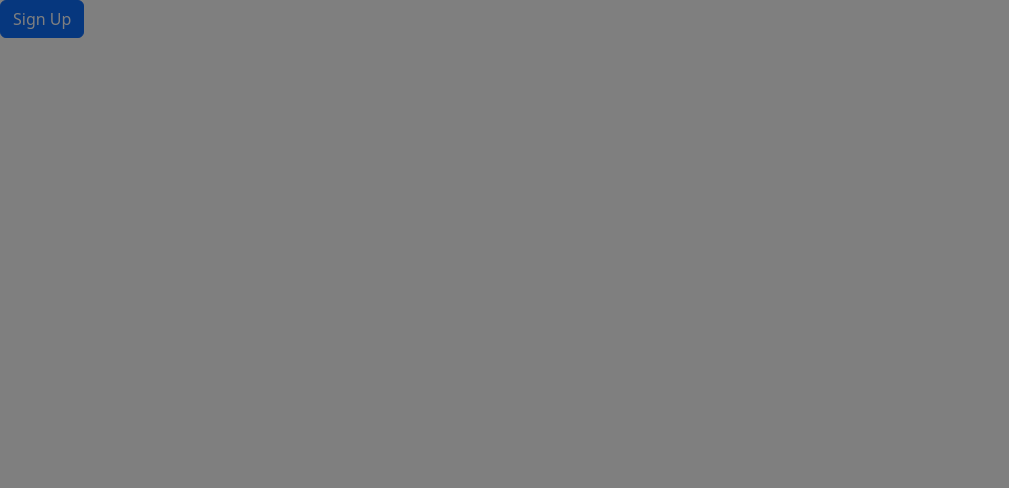
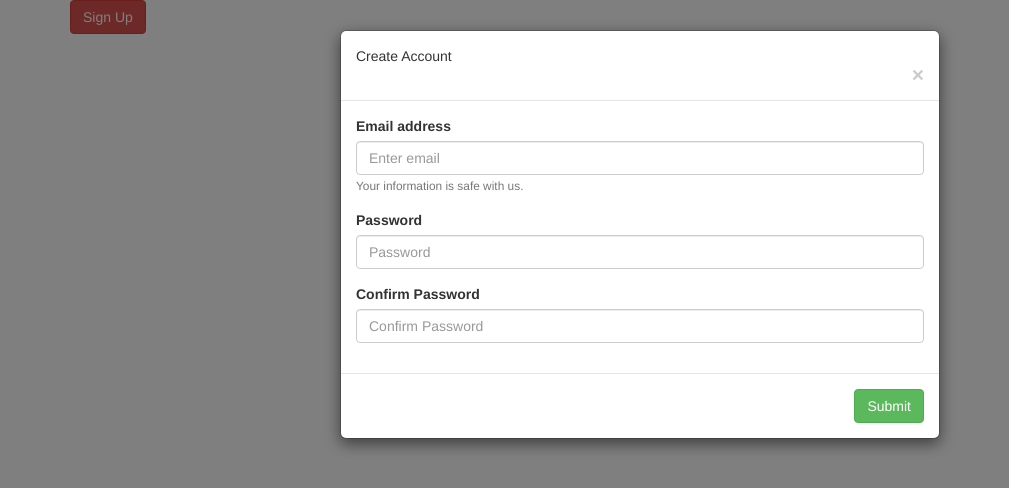
Before and after one commit to acciojob/bootstrap-signup-modal-Rishabhk0207, a website: page main.html in a window 1280 px wide. Both pictures are taken after a click on the button "Sign Up". Shown: the whole page, without its empty margins (0-1009 px from the left). Drawn offline with nearby package versions, Linux system fonts and the light colour scheme.

Commit message:
created a submission

```diff
--- a/main.html
+++ b/main.html
@@ -1,51 +1,91 @@
 <!DOCTYPE html>
-<html lang="en">
+<html>
   <head>
-<meta charset="UTF-8">
-<meta name="viewport" content="width=device-width, initial-scale=1.0">
-<title>Signup Modal Example</title>
-
-<link href="https://cdn.jsdelivr.net/npm/bootstrap@5.3.0/dist/css/bootstrap.min.css" rel="stylesheet">
+    <meta charset="UTF-8" />
+    <meta name="viewport" content="width=device-width, initial-scale=1.0" />
+    <title>document</title>
+    <link
+      rel="stylesheet"
+      href="https://maxcdn.bootstrapcdn.com/bootstrap/3.3.6/css/bootstrap.min.css"
+    />
+    <script src="https://ajax.googleapis.com/ajax/libs/jquery/3.6.1/jquery.min.js"></script>
+    <script src="https://maxcdn.bootstrapcdn.com/bootstrap/3.4.1/js/bootstrap.min.js"></script>
   </head>
   <body>
-
-<button type="button" class="btn btn-primary" data-bs-toggle="modal" data-bs-target="#signupModal">
+    <div class="container">
+      <button
+        type="button"
+        class="btn btn-danger"
+        data-toggle="modal"
+        data-target="#form"
+      >
         Sign Up
       </button>
-
-<div class="modal fade d-none" id="signupModal" tabindex="-1" aria-labelledby="signupModalLabel" aria-hidden="true">
-<div class="modal-dialog">
+    </div>
+    <div
+      class="modal fade"
+      id="form"
+      tabindex="-1"
+      role="dialog"
+      aria-labelledby="exampleModalLabel"
+      aria-hidden="true"
+    >
+      <div class="modal-dialog modal-dialog-centered" role="document">
         <div class="modal-content">
-<div class="modal-header">
-<h5 class="modal-title" id="signupModalLabel">Create Account</h5>
-<button type="button" class="btn-close" data-bs-dismiss="modal" aria-label="Close"></button>
+          <div class="modal-header border-bottom-0">
+            <h5 class="modal-title" id="exampleModalLabel">Create Account</h5>
+            <button
+              type="button"
+              class="close"
+              data-dismiss="modal"
+              aria-label="Close"
+            >
+              <span aria-hidden="true">&times;</span>
+            </button>
           </div>
+          <form>
             <div class="modal-body">
-<form>
-<div class="mb-3">
-<label for="emailInput" class="form-label">Email address</label>
-<input type="email" class="form-control" id="emailInput" placeholder="Enter email">
-<div class="form-text">Your information is safe with us.</div>
+              <div class="form-group">
+                <label for="email1">Email address</label>
+                <input
+                  type="email"
+                  class="form-control"
+                  id="email1"
+                  aria-describedby="emailHelp"
+                  placeholder="Enter email"
+                />
+                <small id="emailHelp" class="form-text text-muted"
+                  >Your information is safe with us.</small
+                >
               </div>
-<div class="mb-3">
-<label for="passwordInput" class="form-label">Password</label>
-<input type="password" class="form-control" id="passwordInput" placeholder="Password">
+              <div class="form-group">
+                <label for="password1">Password</label>
+                <input
+                  type="password"
+                  class="form-control"
+                  id="password1"
+                  placeholder="Password"
+                />
               </div>
-<div class="mb-3">
-<label for="confirmPasswordInput" class="form-label">Confirm Password</label>
-<input type="password" class="form-control" id="confirmPasswordInput" placeholder="Confirm Password">
+              <div class="form-group">
+                <label for="password1">Confirm Password</label>
+                <input
+                  type="password"
+                  class="form-control"
+                  id="password2"
+                  placeholder="Confirm Password"
+                />
               </div>
-<button type="submit" class="btn btn-primary">Submit</button>
+            </div>
+            <div
+              class="modal-footer border-top-0 d-flex justify-content-center"
+            >
+              <button type="submit" class="btn btn-success">Submit</button>
+            </div>
           </form>
-</div>
-<div class="modal-footer">
-<button type="button" class="btn btn-secondary" data-bs-dismiss="modal">Close</button>
         </div>
       </div>
     </div>
-</div>
-
-<script src="https://cdn.jsdelivr.net/npm/@popperjs/core@2.10.2/dist/umd/popper.min.js"></script>
-<script src="https://cdn.jsdelivr.net/npm/bootstrap@5.3.0/dist/js/bootstrap.min.js"></script>
+    <script type="text/javascript" src="./script.js"></script>
   </body>
 </html>
```
Lines whose indentation alone changed are shown as unchanged.
